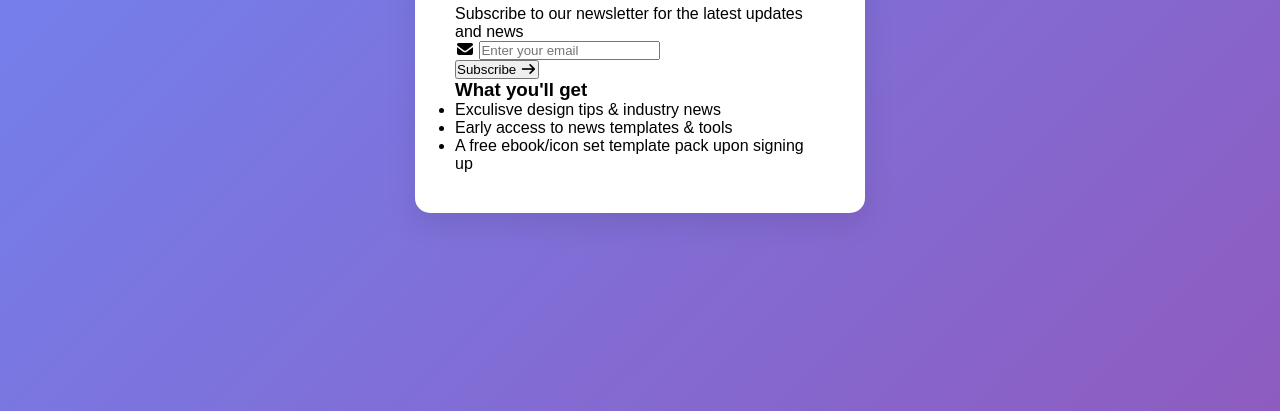
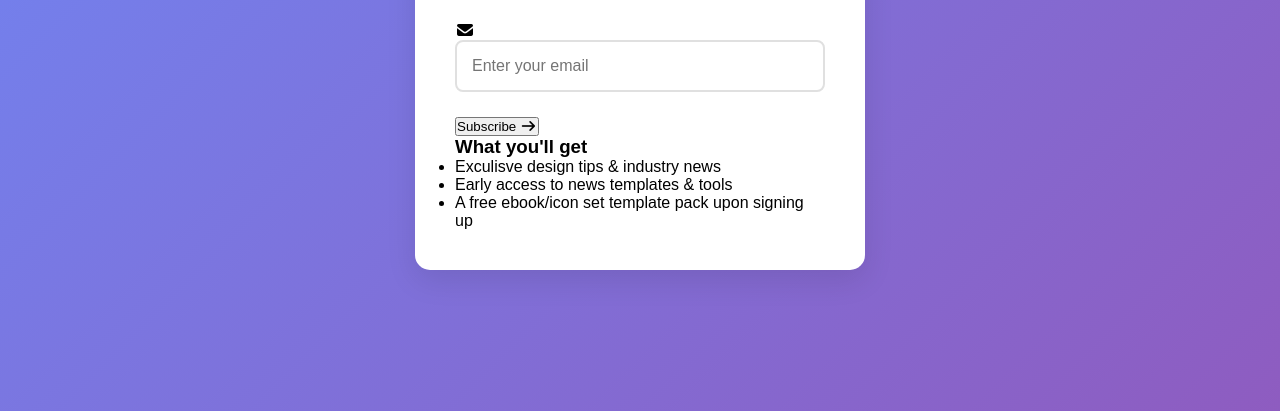
Before and after one commit to haripriya1227/Newsletter-Signup-Form, a plain HTML site: page index.html in a window 1280 px wide. Shown: the part 389-800 px from the top of the page. Drawn offline with Linux system fonts and the light colour scheme.

Commit message:
Added styling for container, header, email input field.

```diff
--- a/style.css
+++ b/style.css
@@ -45,3 +45,23 @@ body {
     font-size: 18px;
     color: #666;
 }
+
+.description {
+    text-align: center;
+    color: #777;
+    margin-bottom: 25px;
+    line-height: 1.5;
+}
+
+.form-group {
+    margin-bottom: 25px;
+}
+
+.email-input {
+    width: 100%;
+    padding: 15px;
+    border: 2px solid #e0e0e0;
+    border-radius: 8px;
+    font-size: 16px;
+    transition: border-color 0.3s;
+}
```
